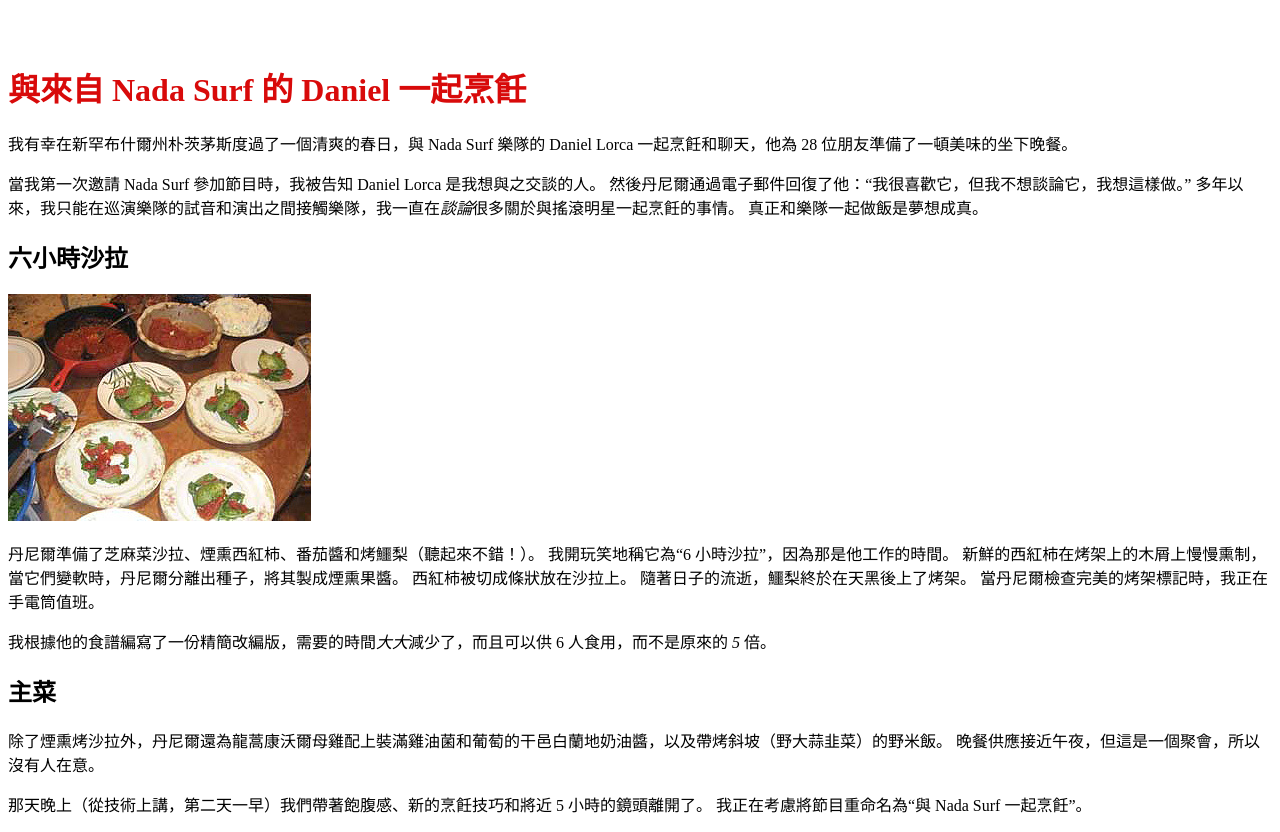
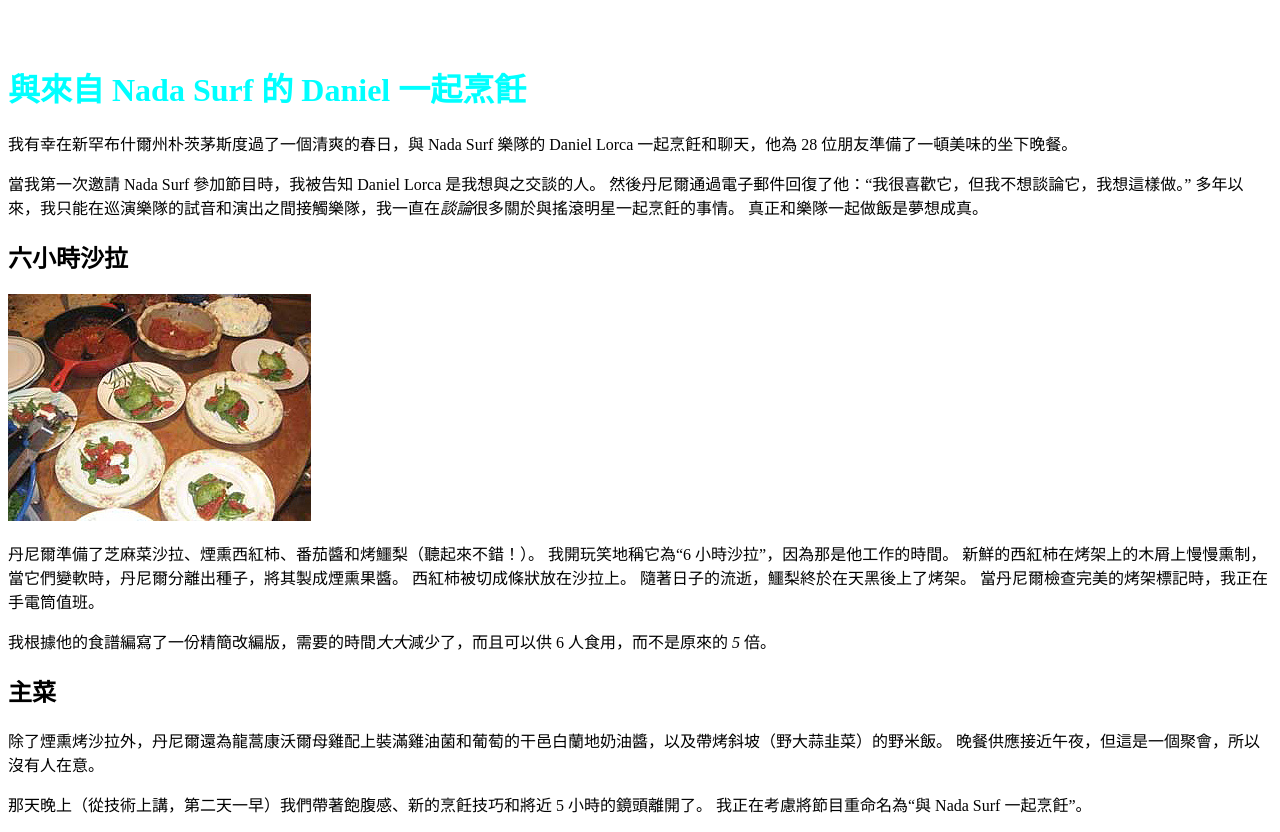
Before and after one commit to vamp16431745/__HTML_CSS, a plain HTML site: page lesson_03_28/lesson3.html in a window 1280 px wide. Drawn offline with Linux system fonts and the light colour scheme.

Commit message:
如果2個命令套用同一個地方 inline css > internal css

```diff
--- a/lesson_03_28/lesson3.html
+++ b/lesson_03_28/lesson3.html
@@ -17,7 +17,7 @@
 </head>
 
 <body>
-    <h1 >與來自 Nada Surf 的 Daniel 一起烹飪</h1>
+    <h1 style="color: aqua;" >與來自 Nada Surf 的 Daniel 一起烹飪</h1>
 
     <p>我有幸在新罕布什爾州朴茨茅斯度過了一個清爽的春日，與 Nada Surf 樂隊的 Daniel Lorca 一起烹飪和聊天，他為 28 位朋友準備了一頓美味的坐下晚餐。</p>
 
```
